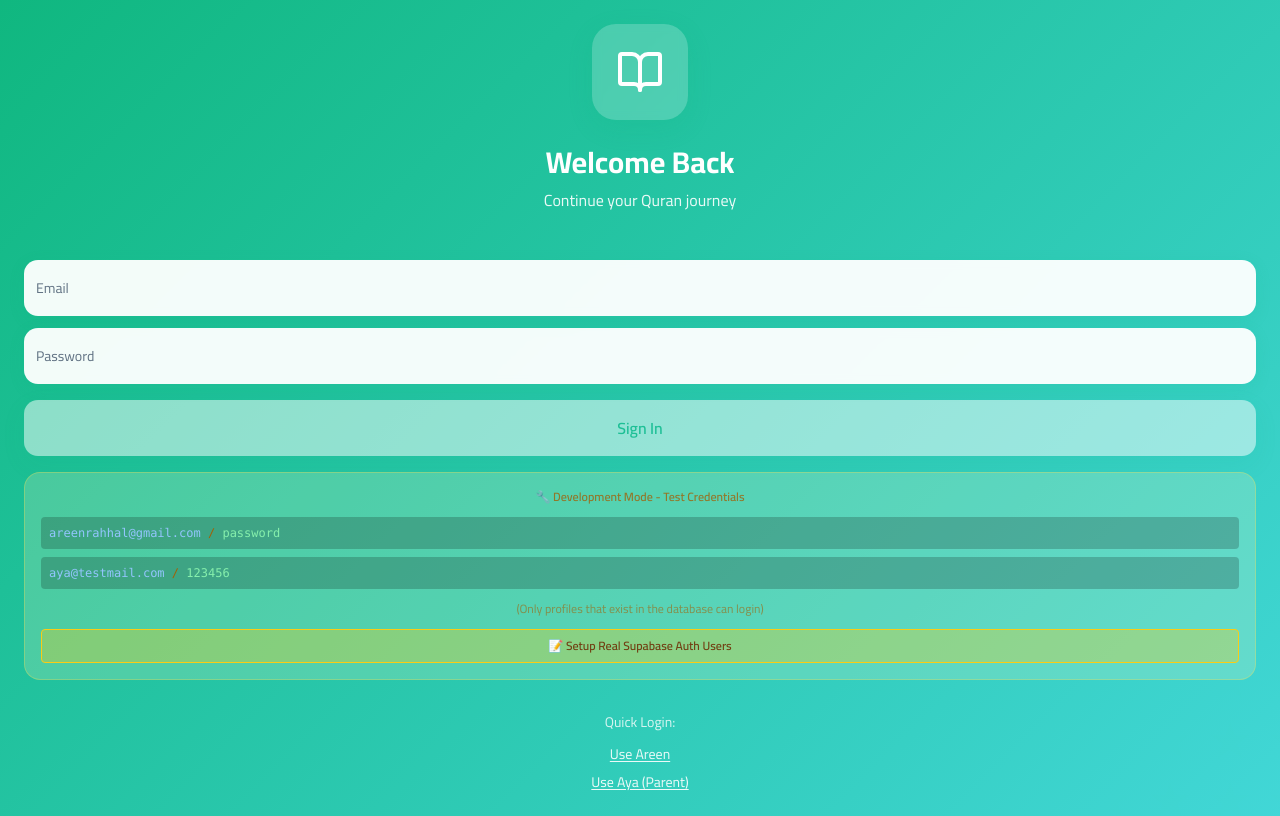
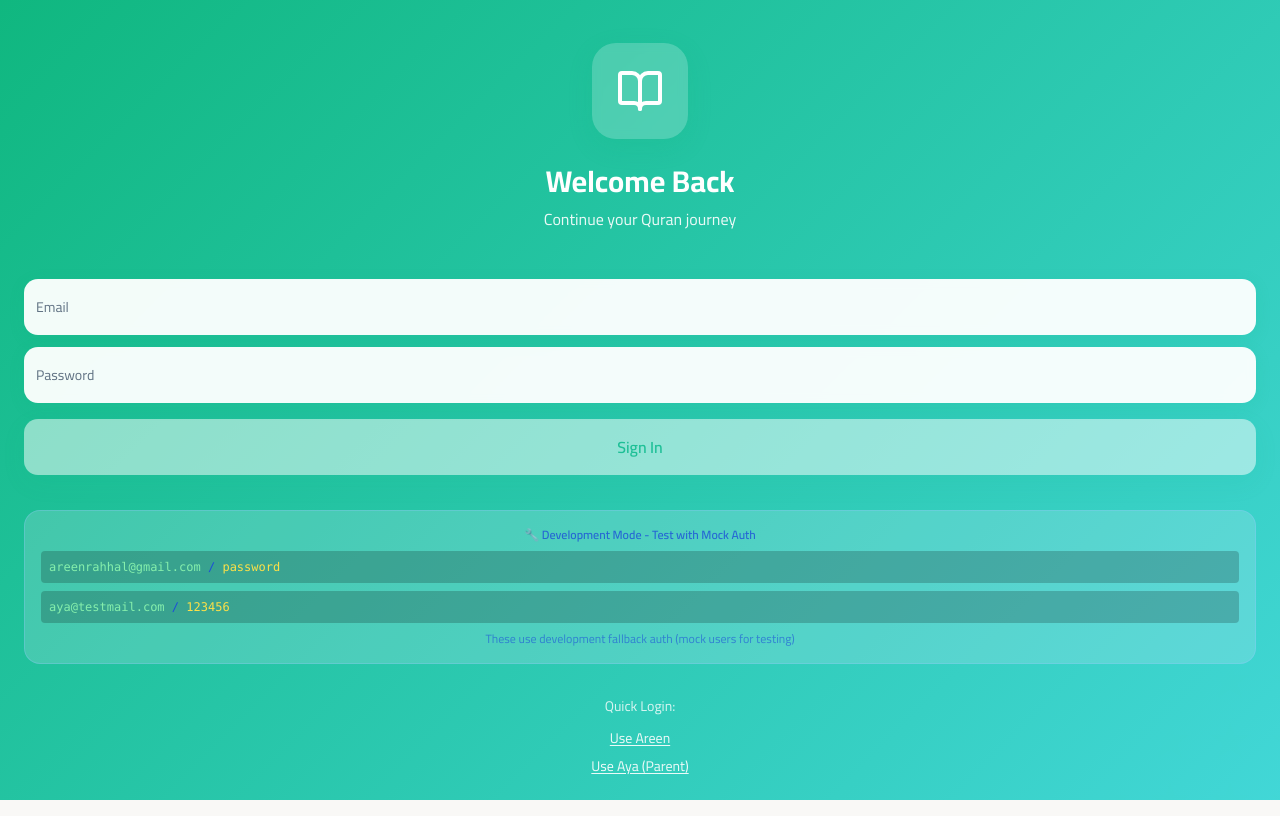
Before and after one commit to areen-rahhal/quran-kid-quest, a React (Vite) app: page /login in a window 1280 px wide. Built offline with nearby package versions, Linux system fonts and the light colour scheme; no server answers.

Commit message:
Remove problematic "Setup Test Users" button - use development fallback instead
cgen-0e56fc57adea47ec9984b11e463efe3d

```diff
--- a/src/pages/Login.tsx
+++ b/src/pages/Login.tsx
@@ -152,31 +152,22 @@ const Login = () => {
         </form>
       </div>
 
-      {/* Test Account Setup (Development Only) */}
+      {/* Test Account Info (Development Only) */}
       {import.meta.env.DEV && (
-        <div className="relative z-10 text-center mt-4 p-4 bg-yellow-100/20 rounded-lg border border-yellow-300/30 space-y-3">
-          <p className="text-xs text-yellow-700/80 font-semibold">🔧 Development Mode - Test Credentials</p>
+        <div className="relative z-10 text-center mt-4 p-4 bg-blue-100/20 rounded-lg border border-blue-300/30 space-y-2">
+          <p className="text-xs text-blue-700/80 font-semibold">🔧 Development Mode - Test with Mock Auth</p>
 
-          <div className="space-y-2 text-left text-xs text-yellow-700">
+          <div className="space-y-2 text-left text-xs text-blue-700">
             <p className="font-mono bg-black/20 p-2 rounded">
-              <span className="text-blue-300">areenrahhal@gmail.com</span> / <span className="text-green-300">password</span>
+              <span className="text-green-300">areenrahhal@gmail.com</span> / <span className="text-yellow-300">password</span>
             </p>
             <p className="font-mono bg-black/20 p-2 rounded">
-              <span className="text-blue-300">aya@testmail.com</span> / <span className="text-green-300">123456</span>
+              <span className="text-green-300">aya@testmail.com</span> / <span className="text-yellow-300">123456</span>
             </p>
           </div>
-          <p className="text-xs text-yellow-700/60 mt-2">
-            (Only profiles that exist in the database can login)
+          <p className="text-xs text-blue-700/60">
+            These use development fallback auth (mock users for testing)
           </p>
-
-          <button
-            type="button"
-            onClick={handleSetupTestUsers}
-            disabled={isSettingUpTestUsers}
-            className="text-xs font-semibold px-3 py-2 bg-yellow-400/30 hover:bg-yellow-400/40 text-yellow-900 rounded border border-yellow-400 disabled:opacity-50 transition-colors w-full"
-          >
-            {isSettingUpTestUsers ? 'Setting up test users...' : '📝 Setup Real Supabase Auth Users'}
-          </button>
         </div>
       )}
 
```
